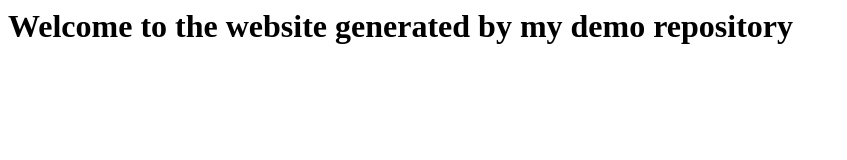
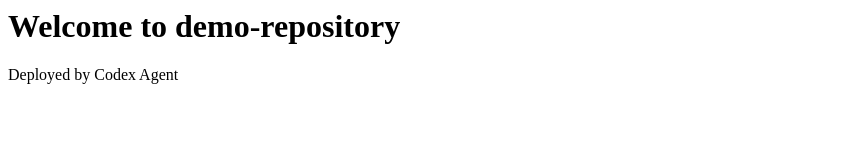
Before and after one commit to Elmahrosa/demo-repository, a website: page index.html in a window 1280 px wide. Shown: the whole page, without its empty margins (0-847 px from the left). Drawn offline with Linux system fonts and the light colour scheme.

Commit message:
update via Codex Agent

```diff
--- a/index.html
+++ b/index.html
@@ -1 +1 @@
-<h1>Welcome to the website generated by my demo repository</h1>
+<h1>Welcome to demo-repository</h1><p>Deployed by Codex Agent</p>
```
